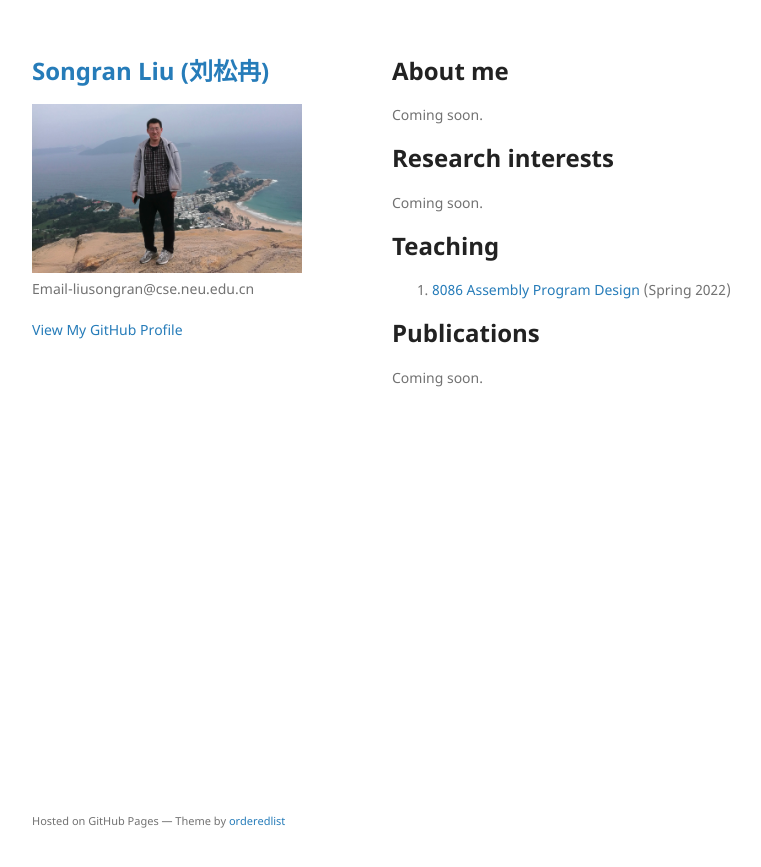
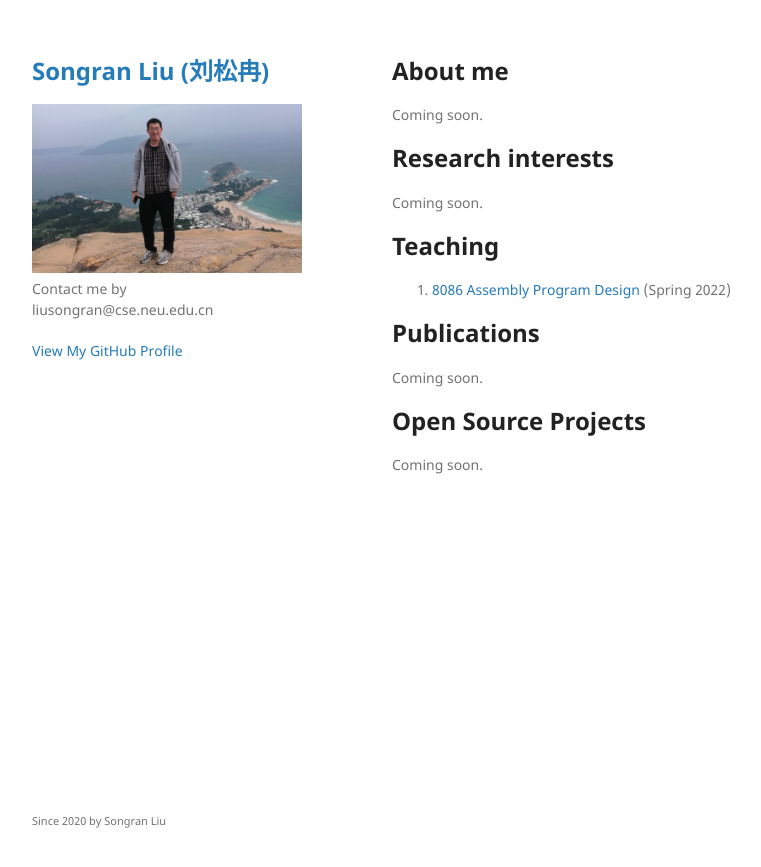
Before and after one commit to liusongran/liusongran.github.io, a Jekyll site: the page built from index.md, in a window 1280 px wide. Shown: the top 867 px of the page, without its empty margins (178-939 px from the left). Built offline with Jekyll 4.4.1, drawn with Linux system fonts in a browser that asks for light colours; our own code applies the rules of GitHub Pages for plain Markdown files.

Commit message:
Stable version

```diff
--- a/_config.yml
+++ b/_config.yml
@@ -1,6 +1,6 @@
 title: Songran Liu (刘松冉)
 logo: /assets/img/logo.png
-description: Email-liusongran@cse.neu.edu.cn
+description: Contact me by liusongran@cse.neu.edu.cn
 show_downloads: false
 google_analytics:
 theme: jekyll-theme-minimal
--- a/_layouts/default.html
+++ b/_layouts/default.html
@@ -48,7 +48,7 @@
         {% if site.github.is_project_page %}
         <p>This project is maintained by <a href="{{ site.github.owner_url }}">{{ site.github.owner_name }}</a></p>
         {% endif %}
-        <p><small>Hosted on GitHub Pages &mdash; Theme by <a href="https://github.com/orderedlist">orderedlist</a></small></p>
+        <p><small>Since 2020 by Songran Liu</small></p>
       </footer>
     </div>
     <script src="{{ "/assets/js/scale.fix.js" | relative_url }}"></script>
--- a/index.md
+++ b/index.md
@@ -12,3 +12,6 @@ Coming soon.
 
 # Publications
 Coming soon.
+
+# Open Source Projects
+Coming soon.
```
